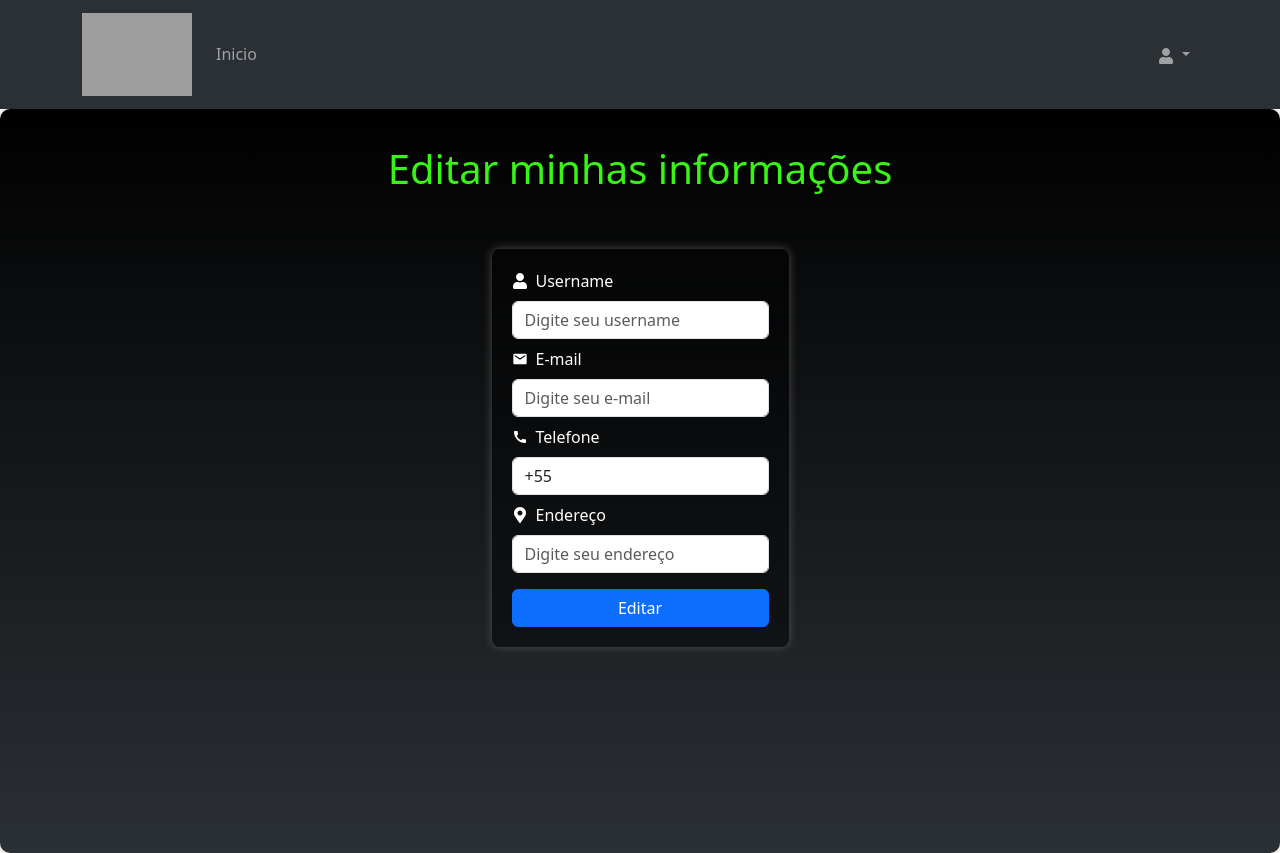
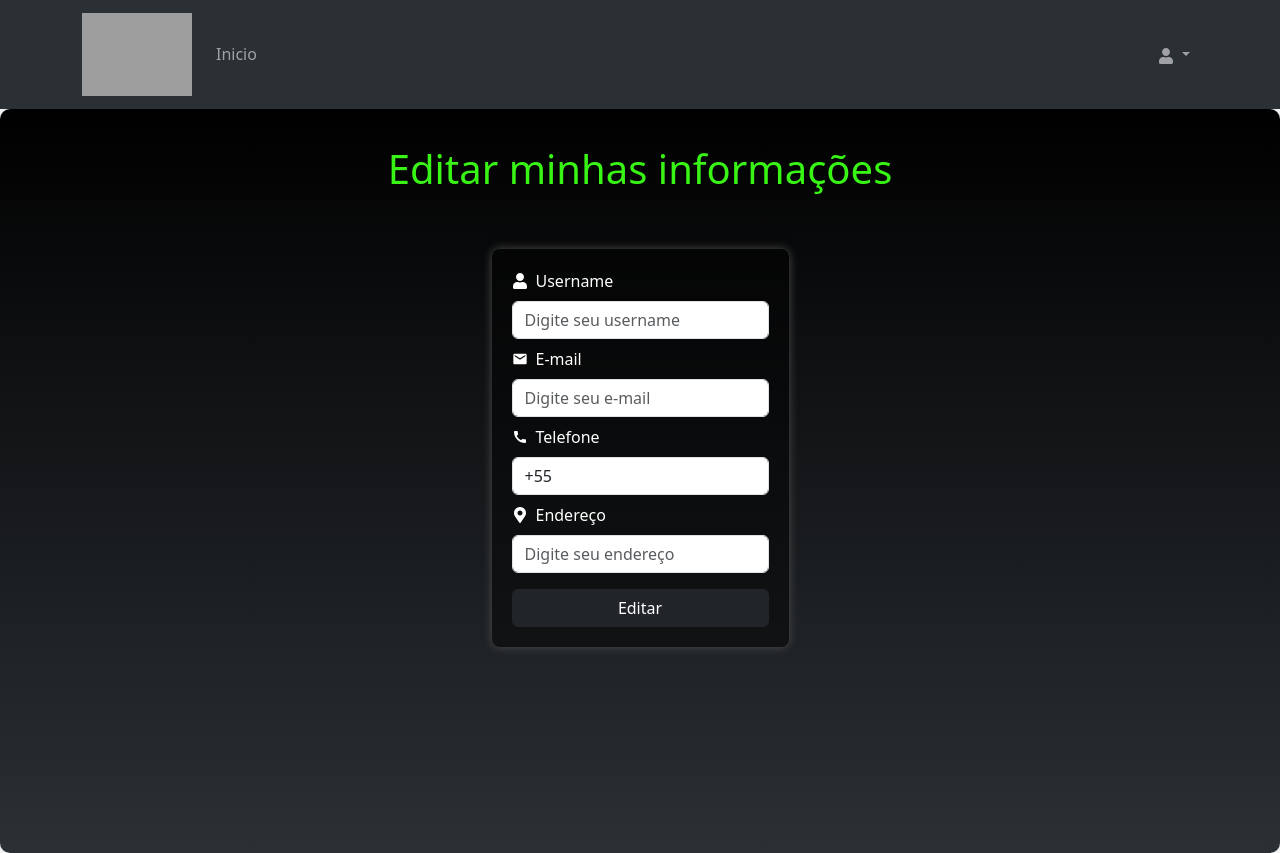
Before and after one commit to Our-time-Fatec/API-2023_2-Front, a React (Create React App) app: page /update/1 in a window 1280 px wide. Built offline with nearby package versions, Linux system fonts and the light colour scheme; no server answers; sample sign-in values are in the browser's storage; grey boxes are pictures that could not be loaded.

Commit message:
perfil.css atualizado

```diff
--- a/src/pages/User/Editar/index.tsx
+++ b/src/pages/User/Editar/index.tsx
@@ -138,7 +138,7 @@ const EditarUser: React.FC = () => {
                                 onChange={(e: ChangeEvent<HTMLInputElement>) => updateForm(e)}
                             />
                         </Form.Group>
-                        <Button variant="primary" type='submit' className='mt-2' disabled={isButtonDisabled}>
+                        <Button variant='dark' type='submit' className='mt-2' disabled={isButtonDisabled}>
                             Editar
                         </Button>
                     </Form>
```
